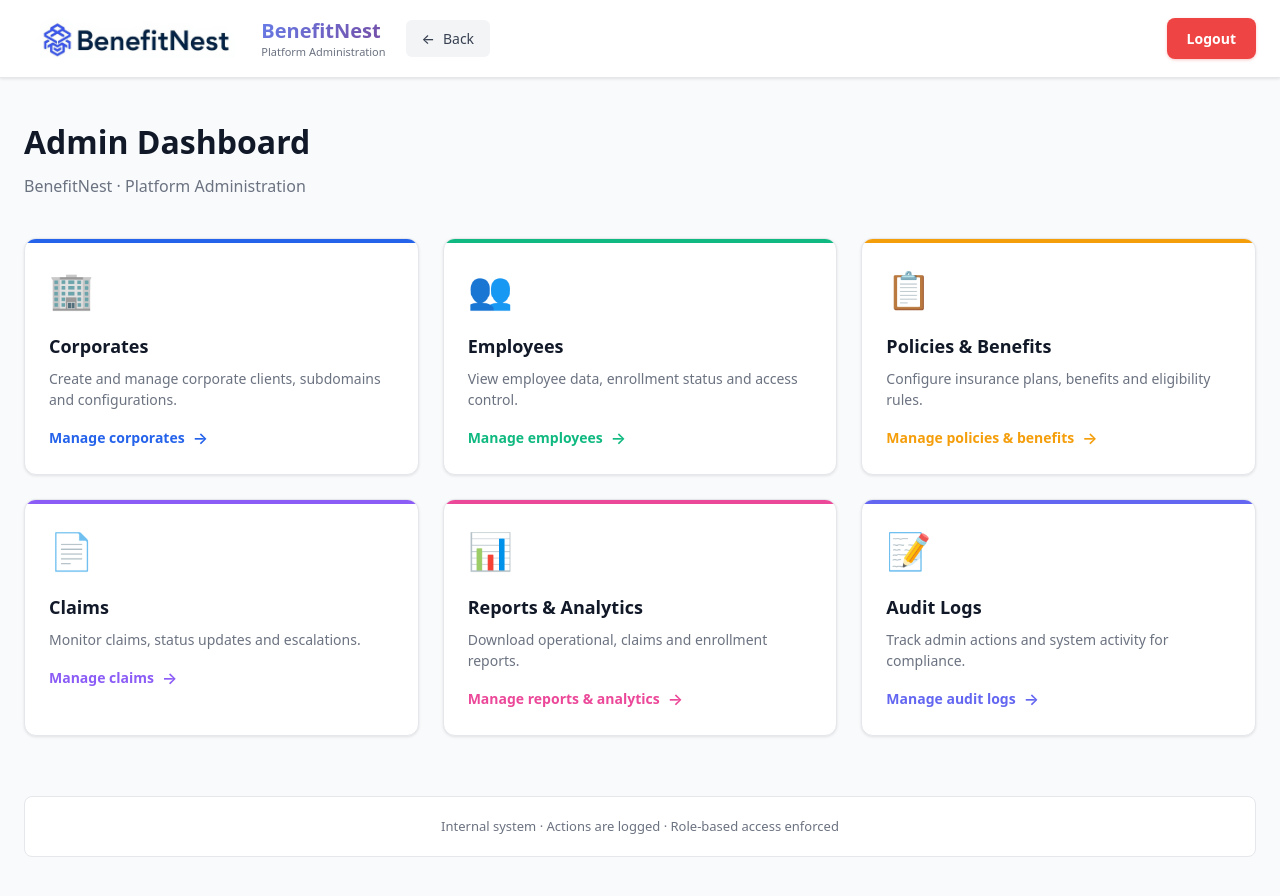
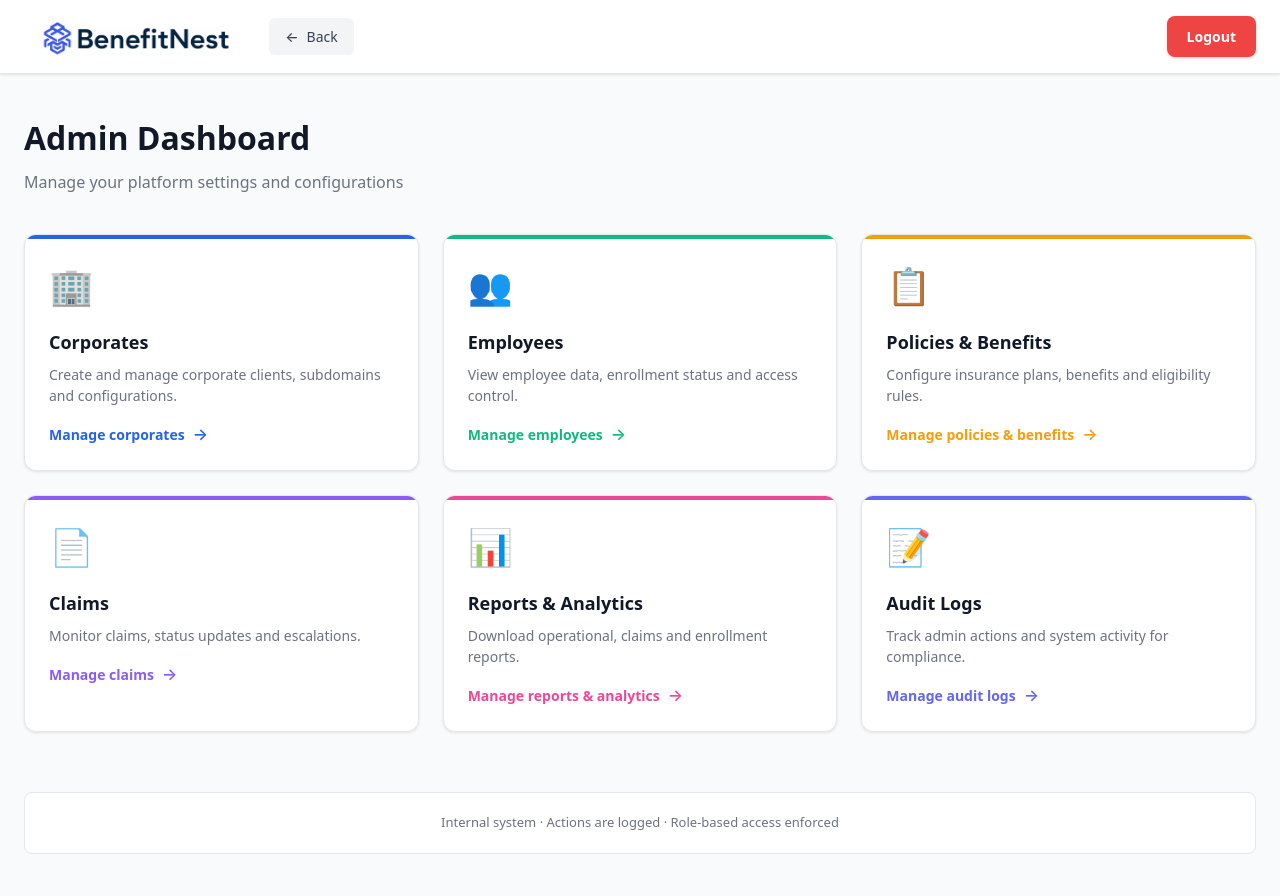
Before and after one commit to sanjaisinghraj/benefitnest-frontend, a Next.js app: page /admin/dashboard in a window 1280 px wide. Built offline with nearby package versions, Linux system fonts and the light colour scheme.

Commit message:
changed dashboard/page.tsx file

```diff
--- a/app/admin/dashboard/page.tsx
+++ b/app/admin/dashboard/page.tsx
@@ -99,26 +99,6 @@ const AdminDashboard = () => {
                   objectFit: 'contain'
                 }}
               />
-              <div>
-                <div style={{
-                  fontSize: '20px',
-                  fontWeight: '700',
-                  background: 'linear-gradient(135deg, #667eea 0%, #764ba2 100%)',
-                  WebkitBackgroundClip: 'text',
-                  WebkitTextFillColor: 'transparent',
-                  backgroundClip: 'text'
-                }}>
-                  BenefitNest
-                </div>
-                <div style={{
-                  fontSize: '11px',
-                  color: '#6b7280',
-                  fontWeight: '500',
-                  marginTop: '-2px'
-                }}>
-                  Platform Administration
-                </div>
-              </div>
             </div>
 
             {/* Back Button */}
@@ -187,7 +167,7 @@ const AdminDashboard = () => {
             Admin Dashboard
           </h1>
           <p style={{ color: '#6b7280', fontSize: '16px' }}>
-            BenefitNest · Platform Administration
+            Manage your platform settings and configurations
           </p>
         </div>
 
```
